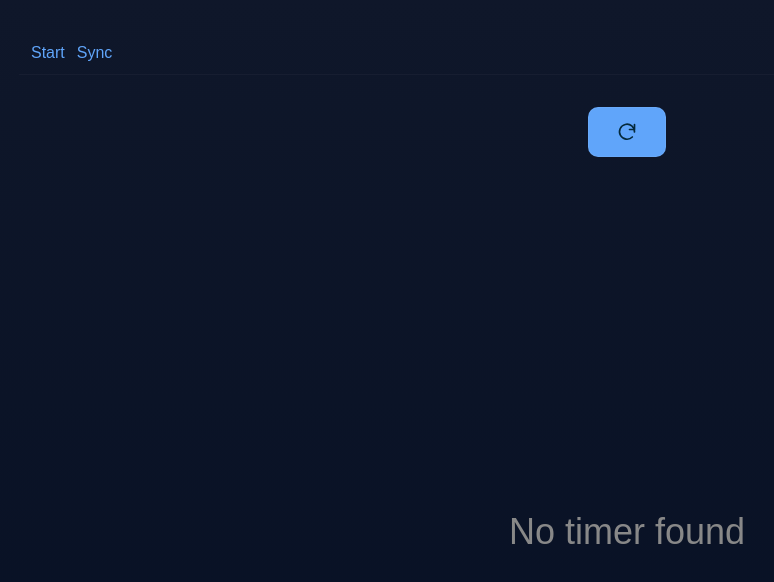
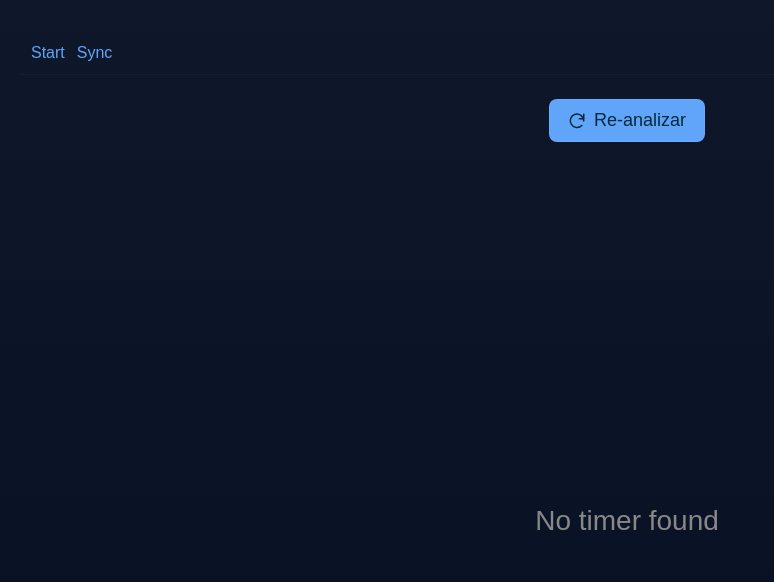
Before and after one commit to PatricioHeduan/onepage-test, a React (Vite) app: page /timer/sync in a window 1280 px wide. Shown: the top 582 px of the page, without its empty margins (13-787 px from the left). Built offline with nearby package versions, Linux system fonts and the light colour scheme; no server answers.

Commit message:
timer a little littler, and timing poller

```diff
--- a/src/pages/Sync.jsx
+++ b/src/pages/Sync.jsx
@@ -5,8 +5,12 @@ export default function Sync() {
   const [loading, setLoading] = useState(false)
   const [remaining, setRemaining] = useState(null)
   const intervalRef = useRef(null)
+  const pollRef = useRef(null)
+  const isFetchingRef = useRef(false)
 
   const refresh = async () => {
+    if (isFetchingRef.current) return
+    isFetchingRef.current = true
     setLoading(true)
     try {
       const res = await fetchTimerNetwork()
@@ -20,6 +24,7 @@ export default function Sync() {
     } catch (e) {
       setRemaining(null)
     } finally {
+      isFetchingRef.current = false
       setLoading(false)
     }
   }
@@ -27,7 +32,14 @@ export default function Sync() {
   useEffect(() => {
     // initial refresh
     refresh()
-    return () => clearInterval(intervalRef.current)
+    // polling every 500ms
+    pollRef.current = setInterval(() => {
+      if (!isFetchingRef.current) refresh()
+    }, 500)
+    return () => {
+      clearInterval(intervalRef.current)
+      clearInterval(pollRef.current)
+    }
   }, [])
 
   useEffect(() => {
@@ -48,30 +60,21 @@ export default function Sync() {
 
   return (
     <div style={{height:'100vh',display:'flex',flexDirection:'column'}}>
-      <div style={{padding:32,textAlign:'center'}}>
-        <button
-          onClick={refresh}
-          style={{fontSize:20,padding:'14px 28px',borderRadius:10,display:'inline-flex',alignItems:'center',gap:10}}
-          disabled={loading}
-        >
-          {loading ? (
-            'Loading...'
-          ) : (
-            <>
-              <svg width="20" height="20" viewBox="0 0 24 24" fill="none" xmlns="http://www.w3.org/2000/svg" aria-hidden>
-                <path d="M21 12a9 9 0 10-2.6 6.01" stroke="#04293a" strokeWidth="2" strokeLinecap="round" strokeLinejoin="round"/>
-                <path d="M21 3v6h-6" stroke="#04293a" strokeWidth="2" strokeLinecap="round" strokeLinejoin="round"/>
-              </svg>
-            </>
-          )}
+      <div style={{padding:24,textAlign:'center'}}>
+        <button onClick={refresh} style={{fontSize:18,padding:'10px 18px',borderRadius:8,display:'inline-flex',alignItems:'center',gap:8}} disabled={loading}>
+          <svg width="18" height="18" viewBox="0 0 24 24" fill="none" xmlns="http://www.w3.org/2000/svg" aria-hidden>
+            <path d="M21 12a9 9 0 1 0-2.53 6.06" stroke="currentColor" strokeWidth="2" strokeLinecap="round" strokeLinejoin="round"/>
+            <path d="M21 3v6h-6" stroke="currentColor" strokeWidth="2" strokeLinecap="round" strokeLinejoin="round"/>
+          </svg>
+          {loading ? 'Loading...' : 'Re-analizar'}
         </button>
       </div>
 
       <div style={{flex:1,display:'flex',alignItems:'center',justifyContent:'center'}}>
         {remaining != null ? (
-          <div style={{fontSize:'min(60vw,360px)',fontWeight:800,lineHeight:1}}>{formatTime(remaining)}</div>
+          <div style={{fontSize:64,fontWeight:700}}>{formatTime(remaining)}</div>
         ) : (
-          <div style={{fontSize:36,color:'#888'}}>No timer found</div>
+          <div style={{fontSize:28,color:'#888'}}>No timer found</div>
         )}
       </div>
     </div>
```
